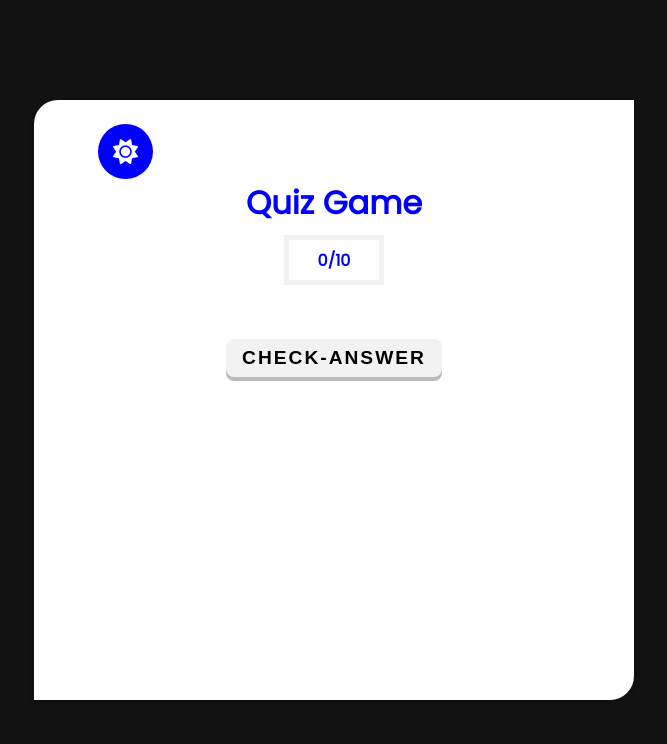
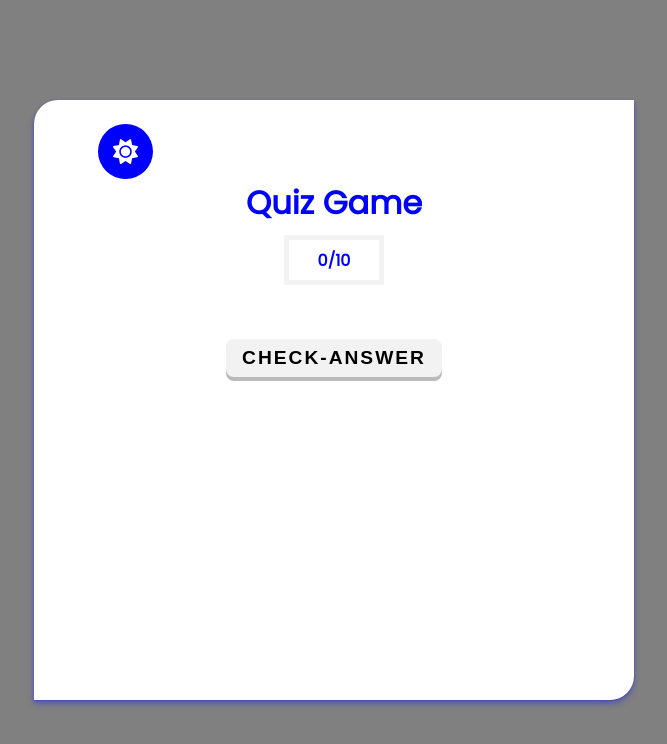
Before and after one commit to JCDWHIZ/JS-games, a plain HTML site: page Quiz.html in a window 1280 px wide. Both pictures are taken after a click on the button 431 px from the left and 151 px from the top of the page. Shown: the whole page, without its empty margins (306-973 px from the left). Drawn offline with Linux system fonts and the light colour scheme; no server answers.

Commit message:
A little change in the CSS

```diff
--- a/quiz.css
+++ b/quiz.css
@@ -33,7 +33,7 @@ body {
 
 /* Dark Mode */
 .dark-mode {
-  background-color: #121212;
+  background-color: grey;
   color: blue;
 }
 #toggle-mode {
@@ -56,7 +56,7 @@ body {
   border-bottom-right-radius: 1.5rem;
 
   position: relative;
-  box-shadow: 0 4px 6px rgb(0 0 0 / 10%), 0 1px 3px rgb(0 0 0 / 10%);
+  box-shadow: 0 4px 6px rgba(0, 17, 255, 0.3), 0 1px 3px rgba(17, 0, 255, 0.3);
 }
 .quiz-title {
   text-align: center;
```
